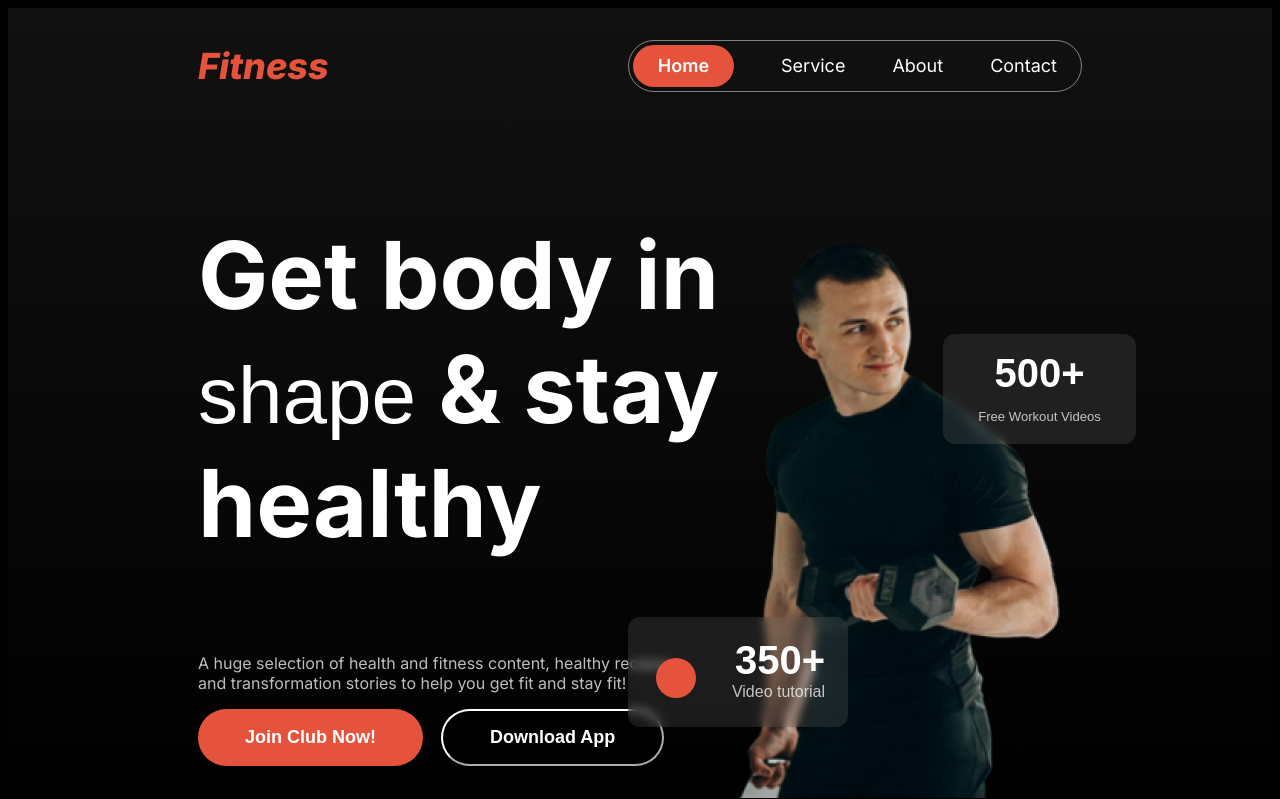
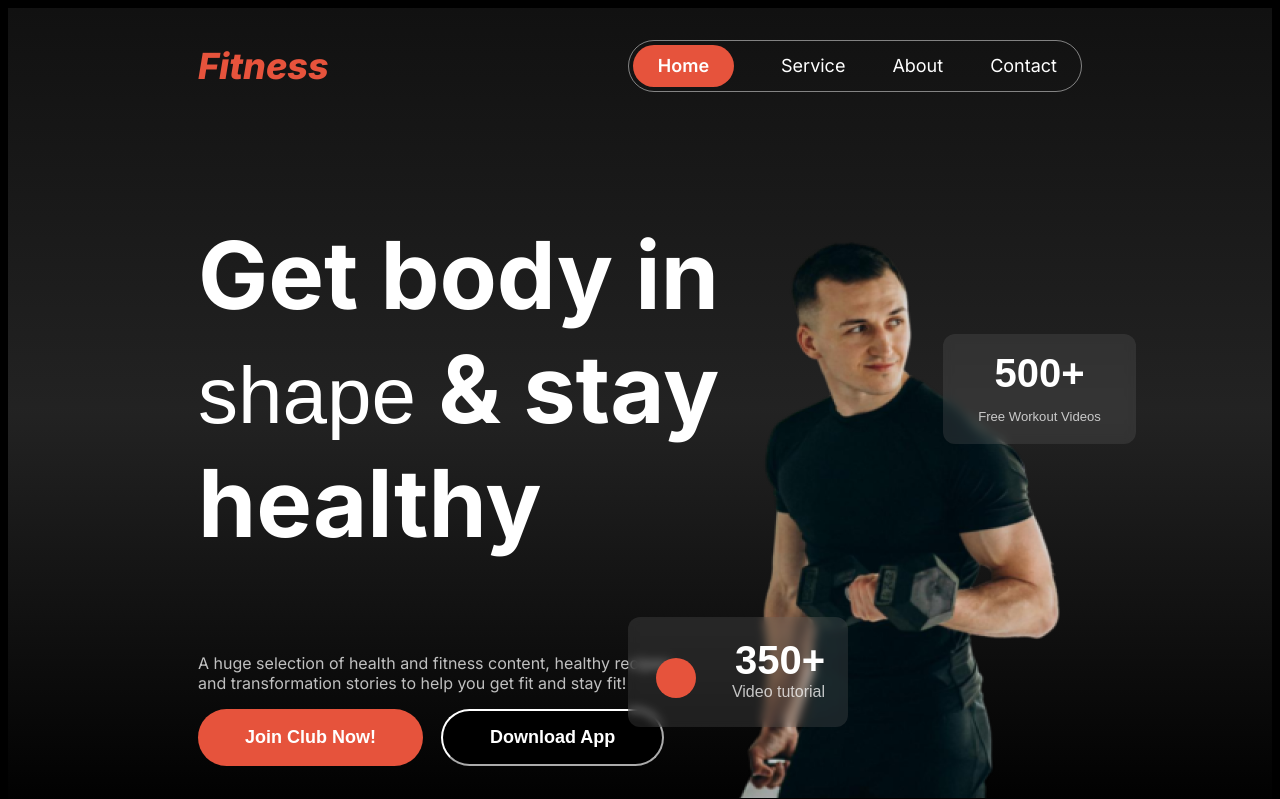
Before and after one commit to pirate-jimbo/milestone-2-assignment, a plain HTML site: page index.html in a window 1280 px wide. Shown: the top 799 px of the page. Drawn offline with Linux system fonts and the light colour scheme; a web font is replaced by a local one.

Commit message:
last test

```diff
--- a/styles/style.css
+++ b/styles/style.css
@@ -59,14 +59,11 @@
 
 /* Head Style */
 .head-bg-clr{
-  background: linear-gradient(
-          180deg,
-          #111111 0%,
-          rgba(119, 119, 119, 0) 100%
-        );
-
-
-}
+  /* background-color: blue; */
+  /* background-image: linear-gradient(180deg, rgba(7, 7, 7, 0.5), rgba(50, 50, 50, 0.5), rgba(0, 0, 0, 0.5)); */
+  /* background: linear-gradient( rgba(17, 17, 17, 0) 100%, rgba(119, 119, 119, 1) 0%); */
+  background: linear-gradient( 180deg, rgba(17, 17, 17, 1) 0%, rgba(69, 69, 69, 0.4978) 50%, rgba(119, 119, 119, 0) 100%);
+  }
 /* Nav Style */
 .navbar {
     justify-content: space-between;
```
